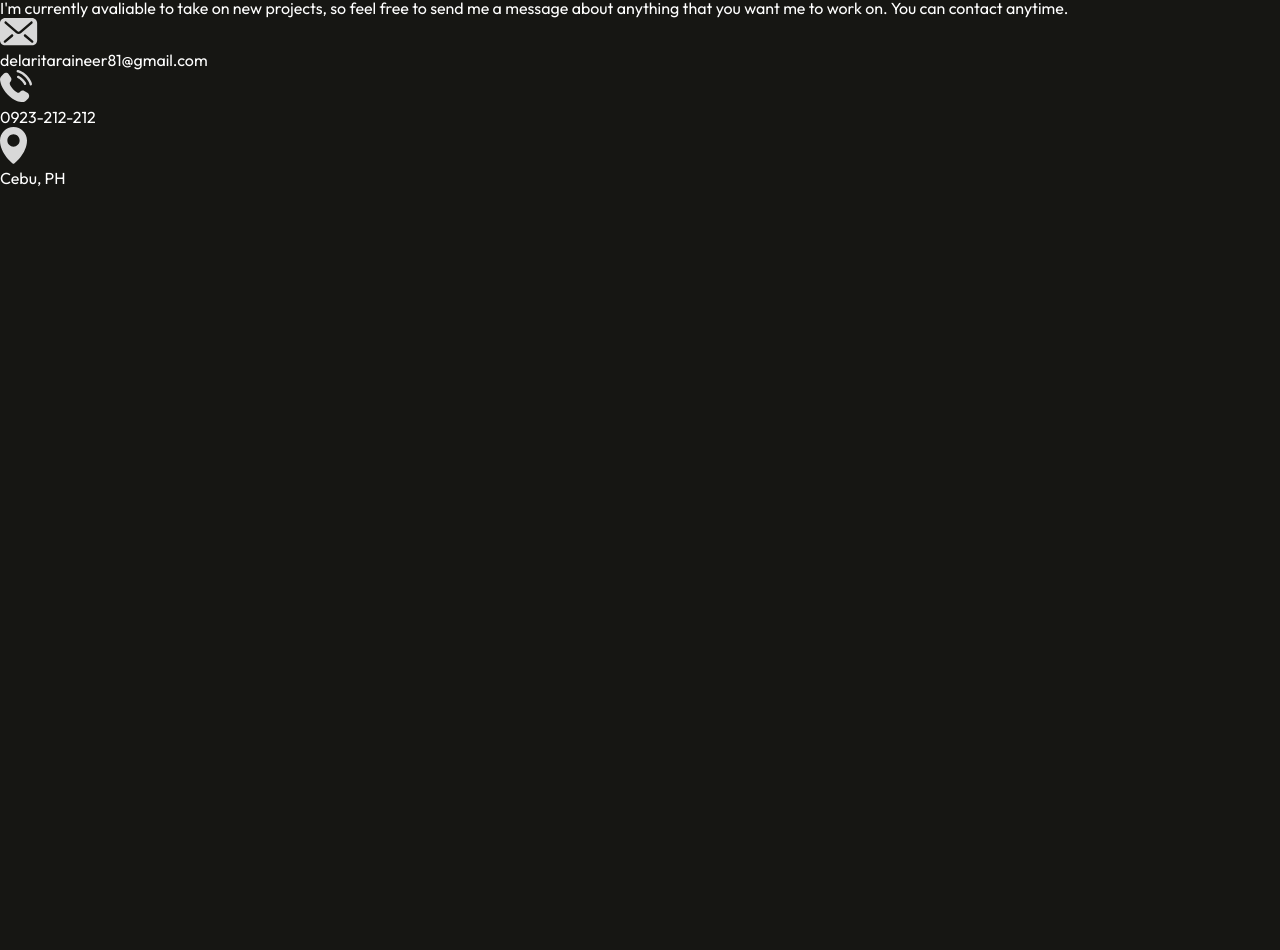
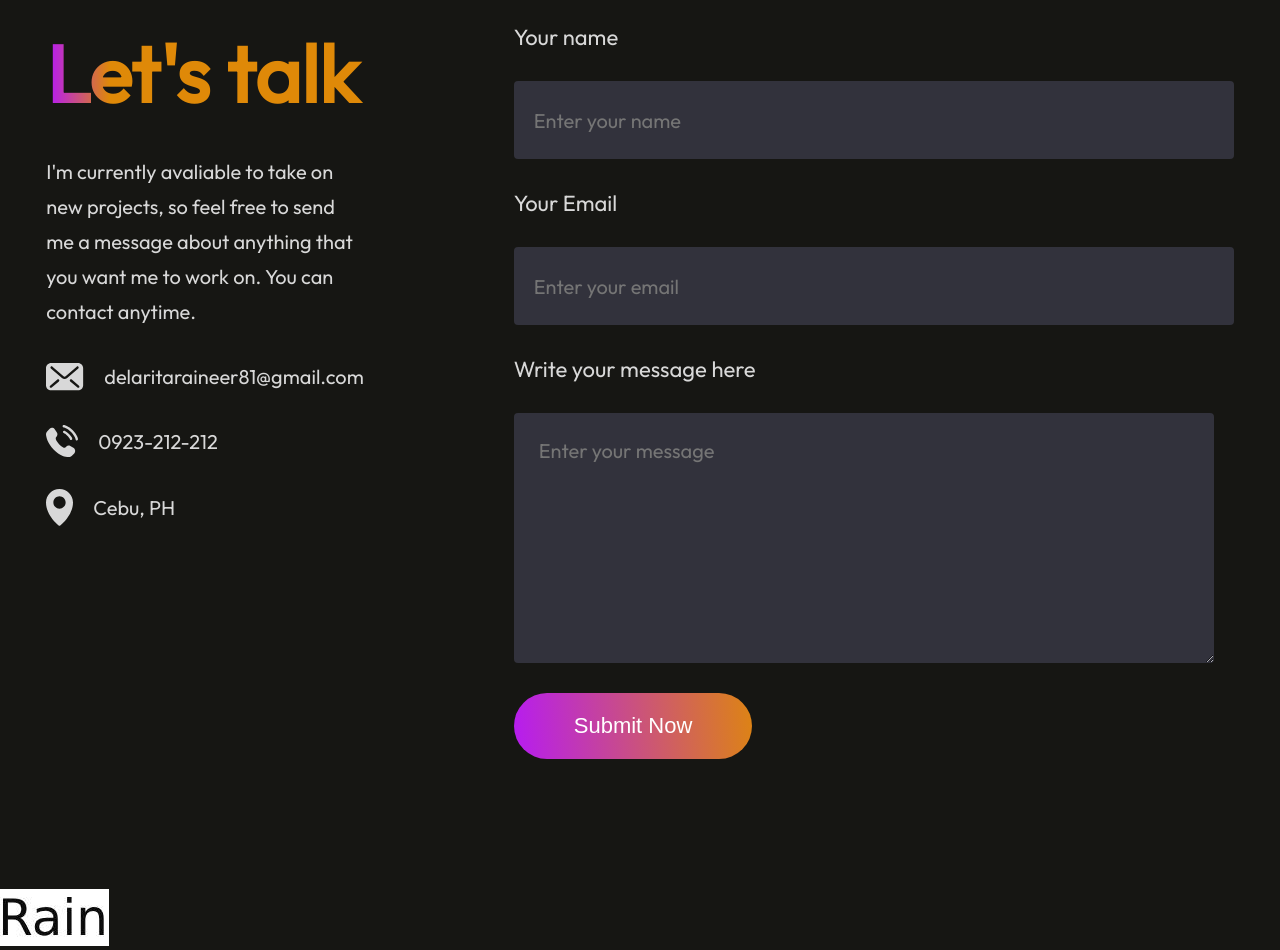
Before and after one commit to raineer24/react-prtfolio, a React (Vite) app: page / in a window 1280 px wide. Shown: the part 5381-6331 px from the top of the page. Before the commit the page ends 5569 px from the top, so only its background shows below. Built offline with nearby package versions, Linux system fonts and the light colour scheme.

Commit message:
footer logo jpg

```diff
--- a/src/App.jsx
+++ b/src/App.jsx
@@ -5,6 +5,7 @@
 import Services from './Components/Services/Services'
 import MyWork from './Components/MyWork/MyWork';
 import Contact from './Components/Contact/Contact'
+import Footer from './Components/Footer/Footer'
 
 const App = () => {
   return (
@@ -15,6 +16,7 @@
     <Services />
     <MyWork />
     <Contact />
+    <Footer />
     </div>
   )
 }
--- a/src/Components/Contact/Contact.css
+++ b/src/Components/Contact/Contact.css
@@ -0,0 +1,105 @@
+.contact {
+    display: flex;
+    flex-direction: column;
+    align-items: center;
+    justify-content: center;
+    gap: 80px;
+    margin: 80px 170px;
+}
+.contact-title {
+    position: relative;
+}
+.contact-title h1 {
+     padding: 0px 30px;
+     font-size: 80px;
+     font-weight: 600;
+}
+.contact-title img {
+    position: absolute;
+    bottom: 0;
+    right: 0;
+    z-index: -1;
+}
+.contact-section {
+    display: flex;
+    gap: 150px;
+}
+.contact-left {
+    display: flex;
+    flex-direction: column;
+    gap: 30px;
+}
+.contact-left h1 {
+    font-size: 80px;
+    font-weight: 700;
+    background: linear-gradient(270deg,#DF8908 80%,#B415FF 100%);
+    background-clip: text;
+    -webkit-background-clip: text;
+    -webkit-text-fill-color: transparent;
+}
+.contact-left p {
+    max-width: 550px;
+    color: #d8d8d8;
+    font-size: 20px;
+    line-height: 35px;
+}
+.contact-details {
+    display: flex;
+    flex-direction: column;
+    gap: 30px;
+    color: #d8d8d8;
+    font-size: 22px;
+}
+.contact-detail {
+    display: flex;
+    align-items: center;
+    gap: 20px;
+}
+.contact-right {
+    display: flex;
+    flex-direction: column;
+    align-items: start;
+    gap: 30px;
+}
+.contact-right label {
+    color: #d8d8d8;
+    font-size: 22px;
+    font-weight: 500;
+}
+.contact-right input {
+    border: none;
+    width: 700px;
+    height: 78px;
+    padding-left: 20PX;
+    border-radius: 4px;
+    background: #32323c;
+    color: #a0a0a0;
+    font-family: outfit;
+    font-size: 20px;
+}
+.contact-right textarea {
+    width: 650px;
+    border: none;
+    padding: 25px;
+    border-radius: 4px;
+    background: #32323c;
+    color: #a0a0a0;
+    font-family: outfit;
+    font-size: 20px;
+}
+.contact-submit {
+    border: none;
+    color: white;
+    border-radius: 50px;
+    background: linear-gradient(264deg,#DF8908 -5.09%,#B415FF 106.28%);
+    font-size: 22px;
+    padding: 20px 60px;
+    margin-bottom: 50px;
+    cursor: pointer;
+    transition: 0.3s;
+}
+.contact-submit:hover {
+    transform: scale(1.1);
+    transition: 0.3s;
+
+}
--- a/src/Components/Contact/Contact.jsx
+++ b/src/Components/Contact/Contact.jsx
@@ -28,6 +28,15 @@
                     </div>
                 </div>
             </div>
+            <form className="contact-right">
+                <label htmlFor="">Your name</label>
+                <input type="text" placeholder='Enter your name'name='name'/>
+                <label htmlFor="">Your Email</label>
+                <input type="email" placeholder='Enter your email' name='email' />
+                <label htmlFor="">Write your message here</label>
+                <textarea name="message" rows="8" placeholder='Enter your message'></textarea>
+                <button type='submit' className="contact-submit">Submit Now</button>
+            </form>
         </div>
     </div>
   )
--- /dev/null
+++ b/src/Components/Footer/Footer.jsx
@@ -0,0 +1,17 @@
+import React from 'react';
+import  './Footer.css';
+import footer_logo from '../../assets/footer_logo.jpg';
+
+const Footer = () => {
+  return (
+    <div className='footer'>
+        <div className="footer-top">
+            <div className="footer-top-left">
+                <img src={footer_logo} alt="" />
+            </div>
+        </div>
+    </div>
+  )
+}
+
+export default Footer
```
Also changed, not shown: src/Components/Footer/Footer.css (added), src/assets/footer_logo.jpg (added).
